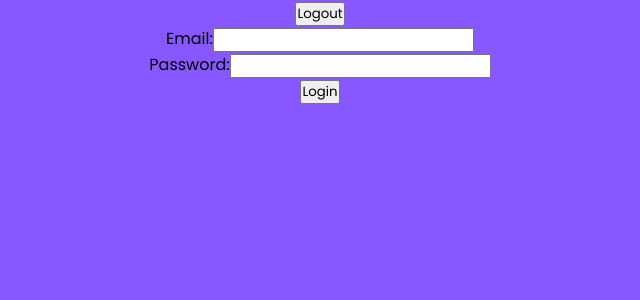
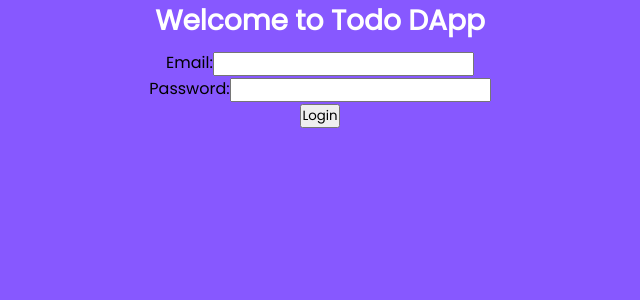
Before and after one commit to Rehaan1/LuganodesToDoApp, a React (Create React App) app in the folder frontend/: page / in a window 1280 px wide. Shown: the top 300 px of the page, without its empty margins (320-960 px from the left). Built offline with nearby package versions, Linux system fonts and the light colour scheme.

Commit message:
fix: register form

```diff
--- a/frontend/src/App.js
+++ b/frontend/src/App.js
@@ -31,7 +31,7 @@ function App() {
 
 
   const handleLoginFailure = () => {
-    setShowLogin(true);
+    setShowLogin(false);
   };
 
   const handleLogout = () => {
@@ -43,7 +43,10 @@ function App() {
   return (
     <div className="App">
       <div className="Logout">
+        {isLoggedIn ? (
         <button onClick={handleLogout}>Logout</button>
+        ):<h1>Welcome to Todo DApp</h1>}
+
       </div>
      {isLoggedIn ? (
         <TodoWrapper />
```
Also changed, not shown: frontend/src/components/LoginForm.js (+5 -2 lines).
